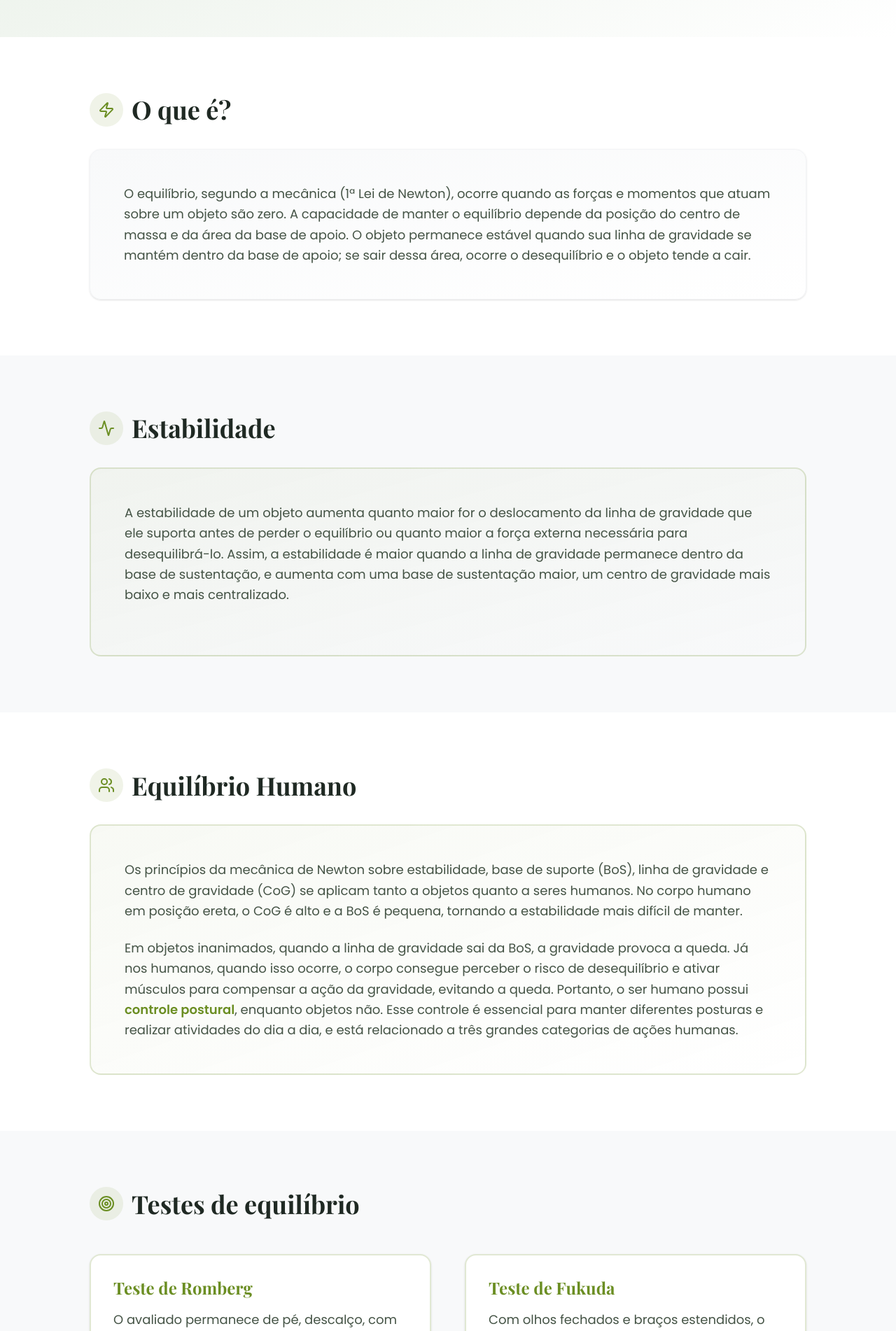
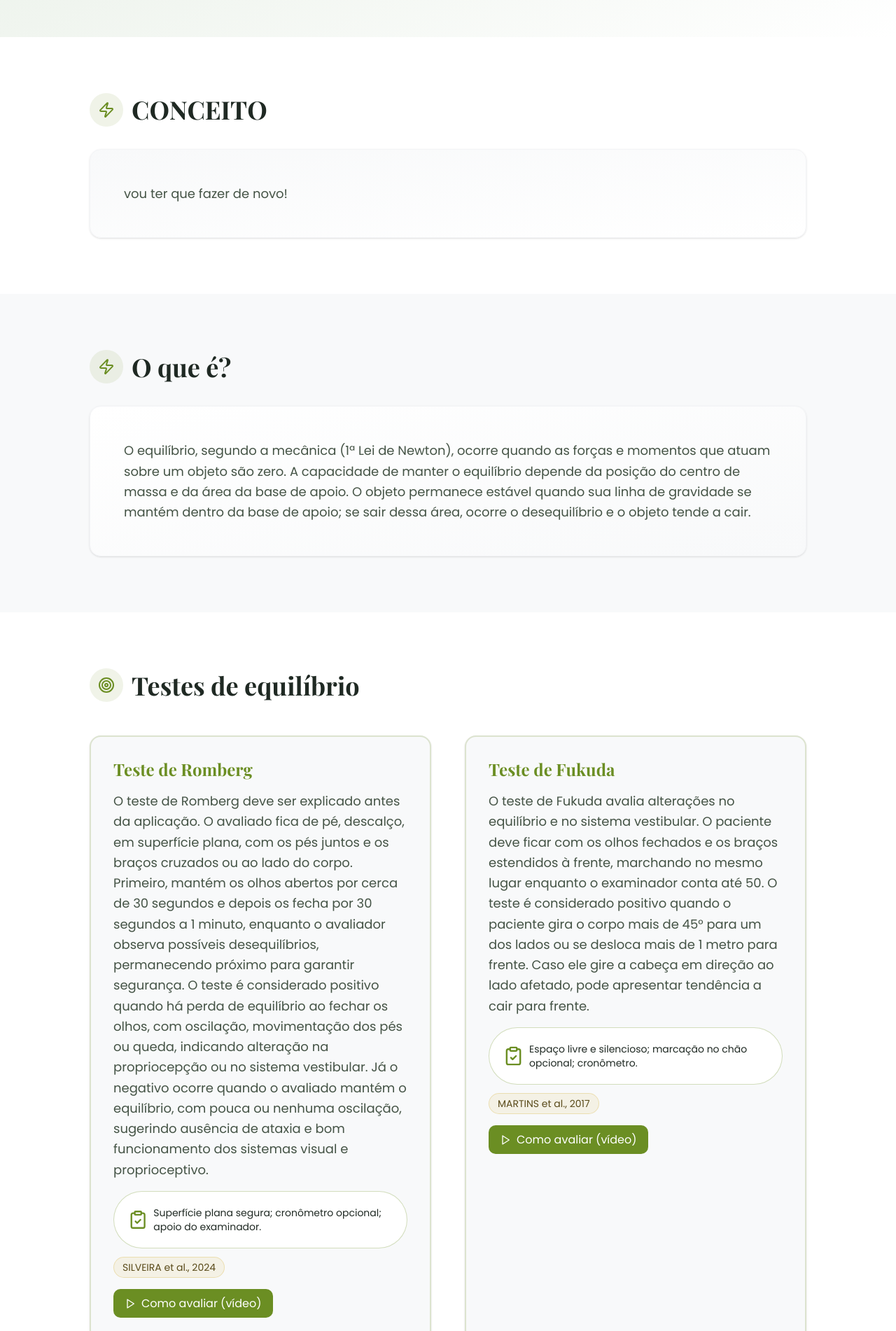
Before and after one commit to AnaLuizaRChiamenti/synapse-website, a Next.js app: page /equilibrio in a window 1280 px wide. Shown: the part 480-2382 px from the top of the page at 70% size. Built offline with nearby package versions, Linux system fonts and the light colour scheme; a web font is replaced by a local one.

Commit message:
feat: ajuste na pagina de equilibrio

```diff
--- a/app/equilibrio/page.tsx
+++ b/app/equilibrio/page.tsx
@@ -19,7 +19,7 @@ export default function EquilibrioPage() {
     {
       titulo: "Teste de Romberg",
       descricao:
-        "O avaliado permanece de pé, descalço, com pés juntos e braços cruzados ou ao lado do corpo. Mantém-se com olhos abertos por ~30 s e depois fechados por 30–60 s. Positivo quando há perda de equilíbrio ao fechar os olhos.",
+        "O teste de Romberg deve ser explicado antes da aplicação. O avaliado fica de pé, descalço, em superfície plana, com os pés juntos e os braços cruzados ou ao lado do corpo. Primeiro, mantém os olhos abertos por cerca de 30 segundos e depois os fecha por 30 segundos a 1 minuto, enquanto o avaliador observa possíveis desequilíbrios, permanecendo próximo para garantir segurança. O teste é considerado positivo quando há perda de equilíbrio ao fechar os olhos, com oscilação, movimentação dos pés ou queda, indicando alteração na propriocepção ou no sistema vestibular. Já o negativo ocorre quando o avaliado mantém o equilíbrio, com pouca ou nenhuma oscilação, sugerindo ausência de ataxia e bom funcionamento dos sistemas visual e proprioceptivo.",
       referencia: "SILVEIRA et al., 2024",
       equipamento: "Superfície plana segura; cronômetro opcional; apoio do examinador.",
       video: "/videos/video-teste-de-romberg.mp4",
@@ -27,33 +27,25 @@ export default function EquilibrioPage() {
     {
       titulo: "Teste de Fukuda",
       descricao:
-        "Com olhos fechados e braços estendidos, o paciente marcha no lugar por ~50 passos. Positivo se girar >45° para um lado ou deslocar-se >1 m.",
+        "O teste de Fukuda avalia alterações no equilíbrio e no sistema vestibular. O paciente deve ficar com os olhos fechados e os braços estendidos à frente, marchando no mesmo lugar enquanto o examinador conta até 50. O teste é considerado positivo quando o paciente gira o corpo mais de 45° para um dos lados ou se desloca mais de 1 metro para frente. Caso ele gire a cabeça em direção ao lado afetado, pode apresentar tendência a cair para frente.",
       referencia: "MARTINS et al., 2017",
       equipamento: "Espaço livre e silencioso; marcação no chão opcional; cronômetro.",
       video: "/videos/video-teste-de-fukuda.mp4",
     },
     {
-      titulo: "Teste de Reação de Equilíbrio",
-      descricao:
-        "Observa respostas automáticas a perturbações posturais leves e moderadas, avaliando ajustes de tornozelo, quadril e passos de proteção.",
-      referencia: "SILVEIRA et al., 2024",
-      equipamento: "Ambiente seguro e examinador treinado para provocar perturbações controladas.",
-      video: "/videos/video-teste-de-reacao-de-equilibrio.mp4",
-    },
-    {
       titulo: "Teste de Marcha Tandem",
       descricao:
-        "Caminhar em linha por ~10 m colocando um pé imediatamente à frente do outro, calcanhar-toe. Cronometrar e considerar o melhor de 3 tentativas.",
+        "Como funciona? O teste de Tandem avalia o equilíbrio e a marcha do idoso: Na marcha tandem o idoso anda em linha reta por 10 m colocando um pé à frente do outro; o tempo é cronometrado, o teste é repetido três vezes e usa-se o melhor tempo (dispositivos de auxílio e tipo de calçado devem ser anotados).",
       referencia: "SILVEIRA et al., 2024",
-      equipamento: "Fita para demarcar linha/metros; cronômetro.",
+      equipamento: "É necessário um cronômetro para registrar o tempo que o indivíduo vai necessitar tanto para o teste estático como para a caminhada tandem dentro de espaço com distância delimitada em metros.",
       video: "/videos/video-teste-de-marcha-tandem.mp4",
     },
     {
       titulo: "Teste TUG (Timed Up and Go)",
       descricao:
-        "Levantar de cadeira com braços, caminhar 3 m, virar 180°, retornar e sentar. Cronometrar o tempo total.",
+        "Como funciona? O teste TUG (Timed Up and Go) é usado para avaliar a mobilidade, equilíbrio e risco de quedas. Ele é realizado com o idoso sentado em uma cadeira com apoio de braços, em um local plano. Ao comando do avaliador, o idoso deve levantar-se sem usar os apoios, caminhar 3 metros, virar-se a 180°, retornar até a cadeira e sentar-se novamente. O tempo total gasto nessa sequência é cronometrado e, geralmente, varia entre 20 e 30 segundos. O desempenho permite observar a coordenação, a estabilidade e a segurança do idoso durante o movimento.",
       referencia: "SILVEIRA et al., 2024",
-      equipamento: "Cadeira com braços (sem rodinhas), marcação a 3 m, cronômetro.",
+      equipamento: "Cadeira com braços, de pés fixos ao chão (sem rodinhas), cronômetro; fita adesiva; trena ou barbante ou trena, ou fita com 3m (para demarcação da distância de 3m).",
       video: "/videos/video-teste-de-tug.mp4",
     },
   ]
@@ -93,8 +85,28 @@ export default function EquilibrioPage() {
         </div>
       </section>
 
+      {/* CONCEITO */}
+      <section className="py-16 sm:py-20 px-4 sm:px-6 md:px-8 lg:px-12 bg-white">
+        <div className="max-w-5xl mx-auto">
+          <div className="flex items-center gap-3 mb-8">
+            <div className="w-12 h-12 rounded-full bg-[#6B8E23]/10 flex items-center justify-center">
+              <Zap className="w-6 h-6 text-[#6B8E23]" />
+            </div>
+            <h2 className="text-2xl sm:text-3xl md:text-4xl font-bold text-[#1f2923]" style={{ fontFamily: "var(--font-playfair)" }}>
+              CONCEITO
+            </h2>
+          </div>
+
+          <div className="bg-gradient-to-br from-[#F8F9FA] to-white p-8 sm:p-10 md:p-12 rounded-2xl shadow-sm border border-gray-100">
+            <p className="text-[#445345] text-base sm:text-lg leading-relaxed" style={{ fontFamily: "var(--font-poppins)" }}>
+              vou ter que fazer de novo!
+            </p>
+          </div>
+        </div>
+      </section>
+
       {/* O que é? */}
-      <section className="py-16 sm:py-20 px-4 sm:px-6 md:px-8 lg:px-12 bg-white">
+      <section className="py-16 sm:py-20 px-4 sm:px-6 md:px-8 lg:px-12 bg-[#F8F9FA]">
         <div className="max-w-5xl mx-auto">
           <div className="flex items-center gap-3 mb-8">
             <div className="w-12 h-12 rounded-full bg-[#6B8E23]/10 flex items-center justify-center">
@@ -105,7 +117,7 @@ export default function EquilibrioPage() {
             </h2>
           </div>
 
-          <div className="bg-gradient-to-br from-[#F8F9FA] to-white p-8 sm:p-10 md:p-12 rounded-2xl shadow-sm border border-gray-100">
+          <div className="bg-gradient-to-br from-white to-[#F8F9FA] p-8 sm:p-10 md:p-12 rounded-2xl shadow-sm border border-gray-100">
             <p className="text-[#445345] text-base sm:text-lg leading-relaxed" style={{ fontFamily: "var(--font-poppins)" }}>
                 O equilíbrio, segundo a mecânica (1ª Lei de Newton), ocorre quando as forças e momentos que atuam sobre um objeto são zero. A capacidade de manter o equilíbrio depende da posição do centro de massa e da área da base de apoio. O objeto permanece estável quando sua linha de gravidade se mantém dentro da base de apoio; se sair dessa área, ocorre o desequilíbrio e o objeto tende a cair.
             </p>
@@ -114,7 +126,7 @@ export default function EquilibrioPage() {
       </section>
 
       {/* Estabilidade */}
-      <section className="py-16 sm:py-20 px-4 sm:px-6 md:px-8 lg:px-12 bg-[#F8F9FA]">
+{/*       <section className="py-16 sm:py-20 px-4 sm:px-6 md:px-8 lg:px-12 bg-white">
         <div className="max-w-5xl mx-auto">
           <div className="flex items-center gap-3 mb-8">
             <div className="w-12 h-12 rounded-full bg-[#6B8E23]/10 flex items-center justify-center">
@@ -130,10 +142,10 @@ export default function EquilibrioPage() {
             </p>
           </div>
         </div>
-      </section>
+      </section> */}
 
       {/* Equilíbrio Humano */}
-      <section className="py-16 sm:py-20 px-4 sm:px-6 md:px-8 lg:px-12 bg-white">
+{/*       <section className="py-16 sm:py-20 px-4 sm:px-6 md:px-8 lg:px-12 bg-[#F8F9FA]">
         <div className="max-w-5xl mx-auto">
           <div className="flex items-center gap-3 mb-8">
             <div className="w-12 h-12 rounded-full bg-[#6B8E23]/10 flex items-center justify-center">
@@ -144,7 +156,7 @@ export default function EquilibrioPage() {
             </h2>
           </div>
 
-          <div className="bg-gradient-to-br from-[#6B8E23]/5 to-transparent p-8 sm:p-10 md:p-12 rounded-2xl border-2 border-[#6B8E23]/20">
+          <div className="bg-gradient-to-br from-white to-[#F8F9FA] p-8 sm:p-10 md:p-12 rounded-2xl shadow-sm border border-gray-100">
             <p className="text-[#445345] text-base sm:text-lg leading-relaxed mb-6" style={{ fontFamily: "var(--font-poppins)" }}>
               Os princípios da mecânica de Newton sobre estabilidade, base de suporte (BoS), linha de gravidade e centro de gravidade (CoG) se aplicam tanto a objetos quanto a seres humanos. No corpo humano em posição ereta, o CoG é alto e a BoS é pequena, tornando a estabilidade mais difícil de manter.
             </p>
@@ -153,10 +165,10 @@ export default function EquilibrioPage() {
             </p>
           </div>
         </div>
-      </section>
+      </section> */}
 
       {/* Testes de Equilíbrio */}
-      <section className="py-16 sm:py-20 px-4 sm:px-6 md:px-8 lg:px-12 bg-[#F8F9FA]">
+      <section className="py-16 sm:py-20 px-4 sm:px-6 md:px-8 lg:px-12 bg-white">
         <div className="max-w-5xl mx-auto">
           <div className="flex items-center gap-3 mb-12">
             <div className="w-12 h-12 rounded-full bg-[#6B8E23]/10 flex items-center justify-center">
@@ -171,7 +183,7 @@ export default function EquilibrioPage() {
             {testesEquilibrio.map((t, i) => (
               <div
                 key={i}
-                className="bg-white p-8 rounded-2xl border-2 border-[#6B8E23]/20 shadow-sm hover:shadow-md transition-shadow"
+                className="bg-[#F8F9FA] p-8 rounded-2xl border-2 border-[#6B8E23]/20 shadow-sm hover:shadow-md transition-shadow"
               >
                 <h3 className="text-1xl sm:text-2xl font-bold text-[#6B8E23] mb-4" style={{ fontFamily: "var(--font-playfair)" }}>
                   {t.titulo}
@@ -182,8 +194,8 @@ export default function EquilibrioPage() {
                 </p>
 
                 <div className="flex flex-wrap items-center gap-3 text-sm mb-4">
-                  <span className="inline-flex items-center gap-2 px-3 py-1 rounded-full bg-[#F8F9FA] border border-[#6B8E23]/30">
-                    <ClipboardCheck className="w-4 h-4 text-[#6B8E23]" />
+                  <span className="inline-flex items-center gap-2 px-5 py-5 rounded-full bg-white border border-[#6B8E23]/30">
+                    <ClipboardCheck className="w-10 h-10 text-[#6B8E23]" />
                     <span className="text-[#1f2923]" style={{ fontFamily: "var(--font-poppins)" }}>
                       {t.equipamento}
                     </span>
@@ -222,6 +234,29 @@ export default function EquilibrioPage() {
         </div>
       </section>
 
+      {/* Reação de Equilíbrio */}
+      <section className="py-16 sm:py-20 px-4 sm:px-6 md:px-8 lg:px-12 bg-[#F8F9FA]">
+        <div className="max-w-5xl mx-auto">
+          <div className="flex items-center gap-3 mb-8">
+            <div className="w-12 h-12 rounded-full bg-[#6B8E23]/10 flex items-center justify-center">
+              <Activity className="w-6 h-6 text-[#6B8E23]" />
+            </div>
+            <h2 className="text-2xl sm:text-3xl md:text-4xl font-bold text-[#1f2923]" style={{ fontFamily: "var(--font-playfair)" }}>
+              Reação de Equilíbrio
+            </h2>
+          </div>
+
+          <div className="bg-gradient-to-br from-white to-[#F8F9FA] p-8 sm:p-10 md:p-12 rounded-2xl shadow-sm border border-gray-100">
+            <h3 className="text-xl sm:text-2xl font-semibold text-[#6B8E23] mb-4" style={{ fontFamily: "var(--font-playfair)" }}>
+              Quais são os testes?
+            </h3>
+            <p className="text-[#445345] text-base sm:text-lg leading-relaxed" style={{ fontFamily: "var(--font-poppins)" }}>
+              sentado na maca, não sei o nome ksks
+            </p>
+          </div>
+        </div>
+      </section>
+
       {/* Como Avaliar? */}
       <section className="py-16 sm:py-20 px-4 sm:px-6 md:px-8 lg:px-12 bg-gradient-to-br from-[#6B8E23] to-[#556B2F]">
         <div className="max-w-5xl mx-auto">
@@ -249,8 +284,8 @@ export default function EquilibrioPage() {
                     className="text-white text-base leading-relaxed mb-4"
                     style={{ fontFamily: "var(--font-poppins)" }}
                   >
-                    Utilize apenas o instrumental básico exigido pelos testes de equilíbrio: cronômetro, cadeira com
-                    braços e pés fixos, fita adesiva/métrica, espaço plano e seguro para marcha, superfície firme para
+                    Utilize apenas o instrumental básico exigido pelos testes de equilíbrio, como: cronômetro, cadeira com
+                    braços e pés fixos, fita adesiva/fita métrica, espaço plano e seguro para marcha, superfície firme para
                     testes estáticos.
                   </p>
 
@@ -328,7 +363,7 @@ export default function EquilibrioPage() {
       </section>
 
       {/* CTA */}
-      <section className="py-16 sm:py-20 px-4 sm:px-6 md:px-8 lg:px-12 bg-[#F8F9FA]">
+      <section className="py-16 sm:py-20 px-4 sm:px-6 md:px-8 lg:px-12 bg-white">
         <div className="max-w-3xl mx-auto text-center">
           <h3 className="text-2xl sm:text-3xl font-bold text-[#1f2923] mb-6" style={{ fontFamily: "var(--font-playfair)" }}>
             Precisa de uma avaliação de equilíbrio?
```
